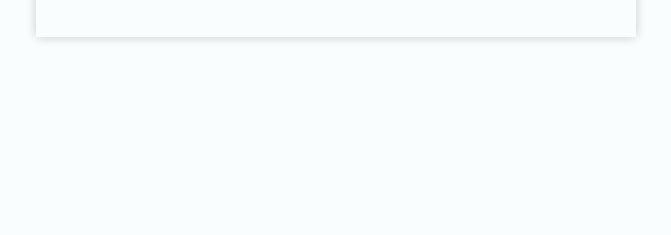
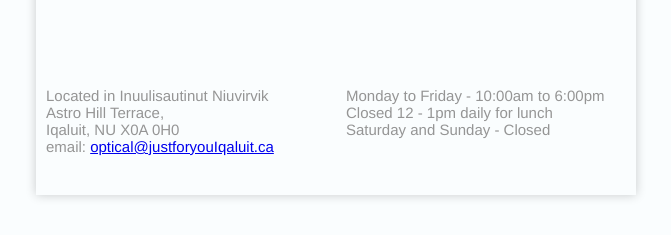
Before and after one commit to Vince-M/85449-optical_intro_email, a plain HTML site: page index.html in a window 1280 px wide. Shown: the part 783-1018 px from the top of the page, without its empty margins (304-975 px from the left). Before the commit the page ends 860 px from the top, so only its background shows below. Drawn offline with Linux system fonts and the light colour scheme.

Commit message:
add in information section

```diff
--- a/index.html
+++ b/index.html
@@ -51,6 +51,9 @@
     .icon {
       width: 75px !important;
     }
+    .information {
+        text-align: left;
+      }
 
     @media screen and (max-width: 599.98px) {
       .logo > img {
@@ -80,8 +83,11 @@
         line-height: 28px !important;
       }
       .icon {
-      width: 100px !important;
-    }
+        width: 100px !important;
+      }
+      .information {
+        text-align: center;
+      }
     }
     @media screen and (max-width: 399.98px) {
       img {
@@ -89,6 +95,8 @@
         max-width: 600px !important;
         width: 100% !important;
       }
+
+
     }
 
     /* Custom Dark Mode Colors */
@@ -349,6 +357,76 @@
           <!-- END THREE COLUMN SECONDARY LINKS -->
 
           <!-- START INFORMATION -->
+          <tr>
+            <td style="padding: 40px 0 30px 0;">
+              <table width="100%" style="border-spacing: 0;" role="presentation">
+
+                <tr>
+                  <td class="info_twoColums" style="padding: 0; font-size: 0; text-align: center;">
+
+                    <!--[if (gte mso 9)|(IE)]>
+											<table width="100" style="border-spacing: 0;" role="presentation">
+												<tr>
+													<td width="300" valign="top" style="padding: 0;">
+										<![endif]-->
+
+                    <table class="infoColumn" style="border-spacing: 0; vertical-align: top; width: 100%; max-width: 300px; display:inline-block;" role="presentation">
+                      <tr>
+                        <td>
+                          <table class="infoContent" style="border-spacing: 0;" role="presentation">
+
+                            <tr>
+                              <td style="padding: 10px 10px 10px 10px;">
+                                <p class="information" style="font-size: 15px; font-weight: 400; line-height: 17px;">
+                                  Located in Inuulisautinut Niuvirvik<br />
+                                  Astro Hill Terrace,<br />
+                                  Iqaluit, NU X0A 0H0<br />
+                                  email: <a href="mailto:optical@justforyouIqaluit.ca">optical@justforyouIqaluit.ca</a>
+                                </p>
+                              </td>
+                            </tr>
+
+                          </table>
+                        </td>
+                      </tr>
+                    </table>
+
+                    <!--[if (gte mso 9)|(IE)]>
+                      </td>	<td width="300" valign="top" style="padding: 0;">
+										<![endif]-->
+
+                    <table class="infoColumn" style="border-spacing: 0; vertical-align: top; width: 100%; max-width: 300px; display:inline-block;" role="presentation">
+                      <tr>
+                        <td>
+                          <table class="infoContent" style="border-spacing: 0;" role="presentation">
+
+                            <tr>
+                              <td style="padding: 10px 10px 10px 10px;">
+                                <p class="information" style="font-size: 15px; font-weight: 400; line-height: 17px;">
+                                  Monday to Friday - 10:00am to 6:00pm<br />
+                                  Closed 12 - 1pm daily for lunch<br />
+                                  Saturday and Sunday - Closed
+                                </p>
+                              </td>
+                            </tr>
+
+                          </table>
+                        </td>
+                      </tr>
+                    </table>
+
+                    <!--[if (gte mso 9)|(IE)]>
+													</td>
+												<tr>
+											</table>
+										<![endif]-->
+
+                  </td>
+                </tr>
+
+              </table>
+            </td>
+          </tr>
           <!-- END INFORMATION -->
 
           <!-- START FOOTER BRANDING -->
```
